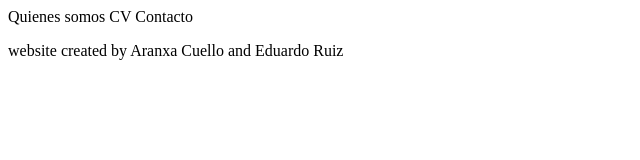
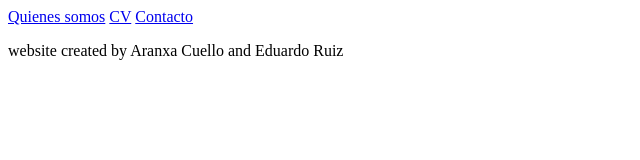
Before and after one commit to Arantxa-Cue/202201-W1CH1-edu-ruiz-arantxa-cuello, a plain HTML site: page Index.html in a window 1280 px wide. Shown: the whole page, without its empty margins (0-640 px from the left). Drawn offline with Linux system fonts and the light colour scheme.

Commit message:
Fixed link

```diff
--- a/Index.html
+++ b/Index.html
@@ -8,9 +8,9 @@
 </head>
 <body>
     <header>
-        <link rel="stylesheet" href="Quienes_Somos.html">Quienes somos</link>
-        <link rel="stylesheet" href="Nuestros_CV.html">CV</link>
-        <link rel="stylesheet" href="Contacto.html">Contacto</link>
+        <a  href="Quienes_Somos.html">Quienes somos</a>
+        <a  href="Nuestros_CV.html">CV</a>
+        <a  href="Contacto.html">Contacto</a>
     </header>
     <footer>
         <p>website created by Aranxa Cuello and Eduardo Ruiz</p>
```
